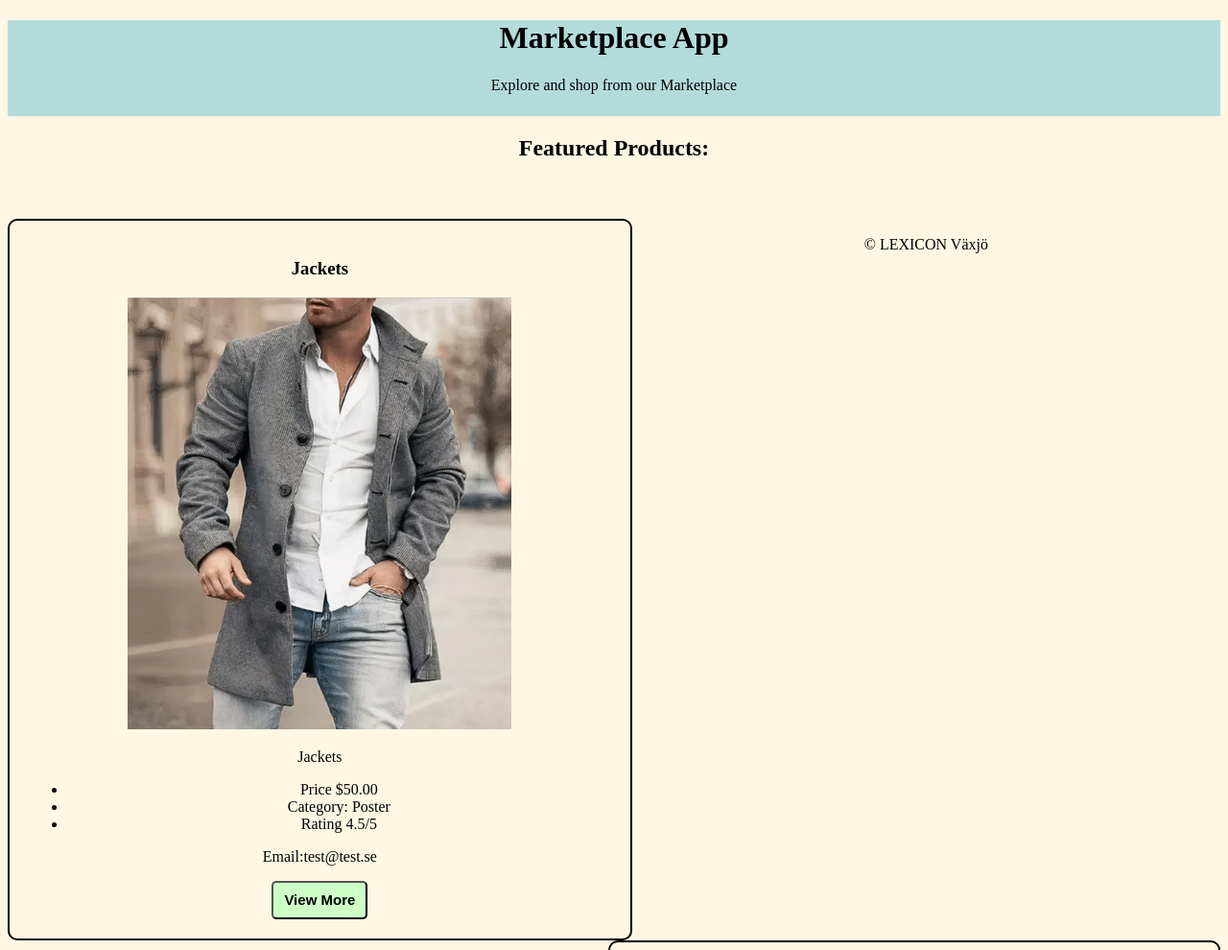
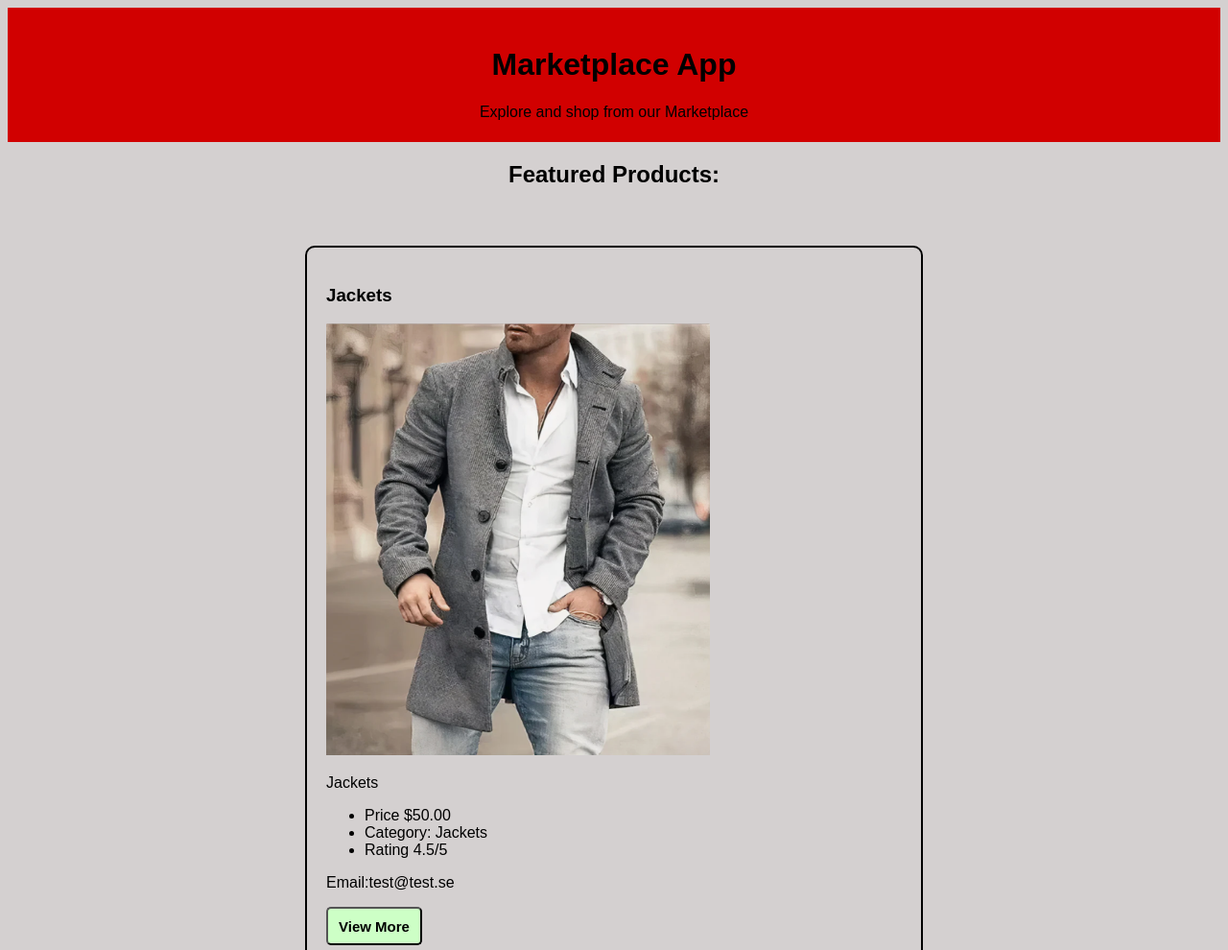
Before and after one commit to DanielKahma/html-workshop, a plain HTML site: page index.html in a window 1280 px wide. Shown: the top 990 px of the page at 96% size. Drawn offline with Linux system fonts and the light colour scheme.

Commit message:
added some fixes to the code

```diff
--- a/index.html
+++ b/index.html
@@ -1,85 +1,65 @@
 <!DOCTYPE html>
 <html lang="en">
   <head>
-  <meta charset="UTF-8">
-  <meta name="viewport" content="width=device-width, initial-scale=1.0">
-  <link rel="stylesheet" href="style.css">
+    <meta charset="UTF-8" />
+    <meta name="viewport" content="width=device-width, initial-scale=1.0" />
+    <link rel="stylesheet" href="style.css" />
     <title>Marketplace App</title>
   </head>
   <body>
     <header>
-  <h1>
-    Marketplace App
-  </h1>
-
-  <p>
-    Explore and shop from our Marketplace
-  </p>
-
+      <h1>Marketplace App</h1>
+      <p>Explore and shop from our Marketplace</p>
     </header>
 
     <main>
-  <h2>
-    Featured Products:
-  </h2>
-  <section>
-    <div class="productrow"></div>
-  <div class="prod1">
+      <h2>Featured Products:</h2>
 
+      <section class="productrow">
 
-  <h3>
-    Jackets
-  </h3>
-
-<img src="Bilder/trench.png" alt="Metal Poster" style="width: 400px; height: 450px;">
-
+        <!--Product Box-->
+        <div class="prod">
+          <h3>Jackets</h3>
+          <img
+            src="Bilder/trench.png"
+            alt="Metal Poster"
+            style="width: 400px; height: 450px"
+          />
           <p>Jackets</p>
-
           <ul>
             <li>Price $50.00</li>
-  <li>Category: Poster</li>
+            <li>Category: Jackets</li>
             <li>Rating 4.5/5</li>
           </ul>
-
           <p>Email:test@test.se</p>
           <a href="jackets.html">
             <button>View More</button>
           </a>
-
-</div>
         </div>
 
-
-  <div class="prod2">
-
+        <div class="prod">
           <h3>Pants</h3>
-      <img src="Bilder/byxa1.png" alt="Jacket" style="width: 400px; height: 450px;">
-        <p>This is a Jacket</p>
-
+          <img
+            src="Bilder/byxa1.png"
+            alt="Jacket"
+            style="width: 400px; height: 450px"
+          />
+          <p>Pants</p>
           <ul>
             <li>price $30.00</li>
-    <li>Category: Clothing</li>
+            <li>Category: Pants</li>
             <li>Rating 4.5/5</li>
           </ul>
-
-<p>
-  Email: test@test.se
-  </p>
+          <p>Email: test@test.se</p>
           <a href="pants.html">
             <button>View More</button>
           </a>
         </div>
 
       </section>
-<br />
-
-<Footer class="Footer">
-  &copy; LEXICON Växjö
-</Footer>
-
-
 
     </main>
 
+    <footer>&copy; LEXICON Växjö</footer>
   </body>
 </html>
--- a/style.css
+++ b/style.css
@@ -1,10 +1,13 @@
 body {
-  background-color: rgb(255, 246, 227);
+  background-color: #d4d0d0;
   text-align: center;
+  font-family: Arial, Helvetica, sans-serif;
+  margin: none;
+  padding: none;
 }
 
 .images {
- flex-wrap: wrap;
+  flex-wrap: wrap;
 }
 
 .row1 {
@@ -20,7 +23,7 @@ body {
   justify-content: center;
 }
 
-.jacketcolumn{
+.jacketcolumn {
   text-align: center;
   margin: 10px;
   border-radius: 20px;
@@ -34,13 +37,12 @@ body {
   padding: 10px;
 }
 
-
 header {
   text-align: center;
-  background-color: rgb(180, 219, 219);
+  background-color: #d10000;
   color: rgb(0, 0, 0);
   height: 100px;
-
+  padding: 20px;
 }
 
 button {
@@ -56,21 +58,20 @@ button {
 
 .productrow {
   padding: 20px;
+  margin: 20px auto;
 }
 
-.prod1 {
-  width: 48%;
-  float: left;
+.prod {
   padding: 20px;
+  margin: 20px auto;
   border: 2px solid black;
   border-radius: 10px;
-
+  max-width: 600px;
+  text-align: left;
 }
 
-.prod2 {
-  width: 47%;
-  float: right;
+footer {
+  background-color: black;
+  color: rgb(255, 255, 255);
   padding: 20px;
-  border: 2px solid black;
-  border-radius: 10px;
 }
```
Lines whose indentation alone changed are shown as unchanged.
